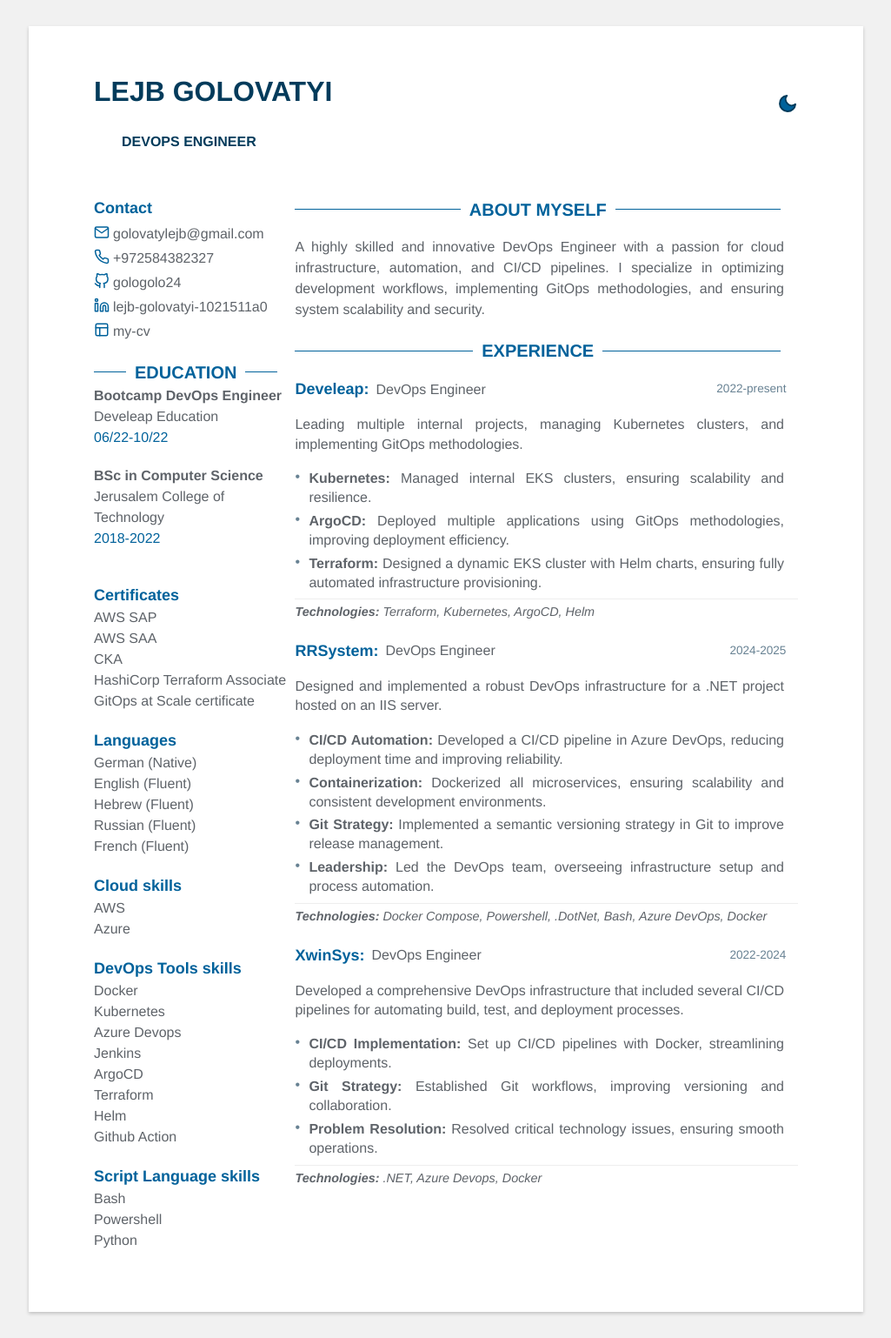
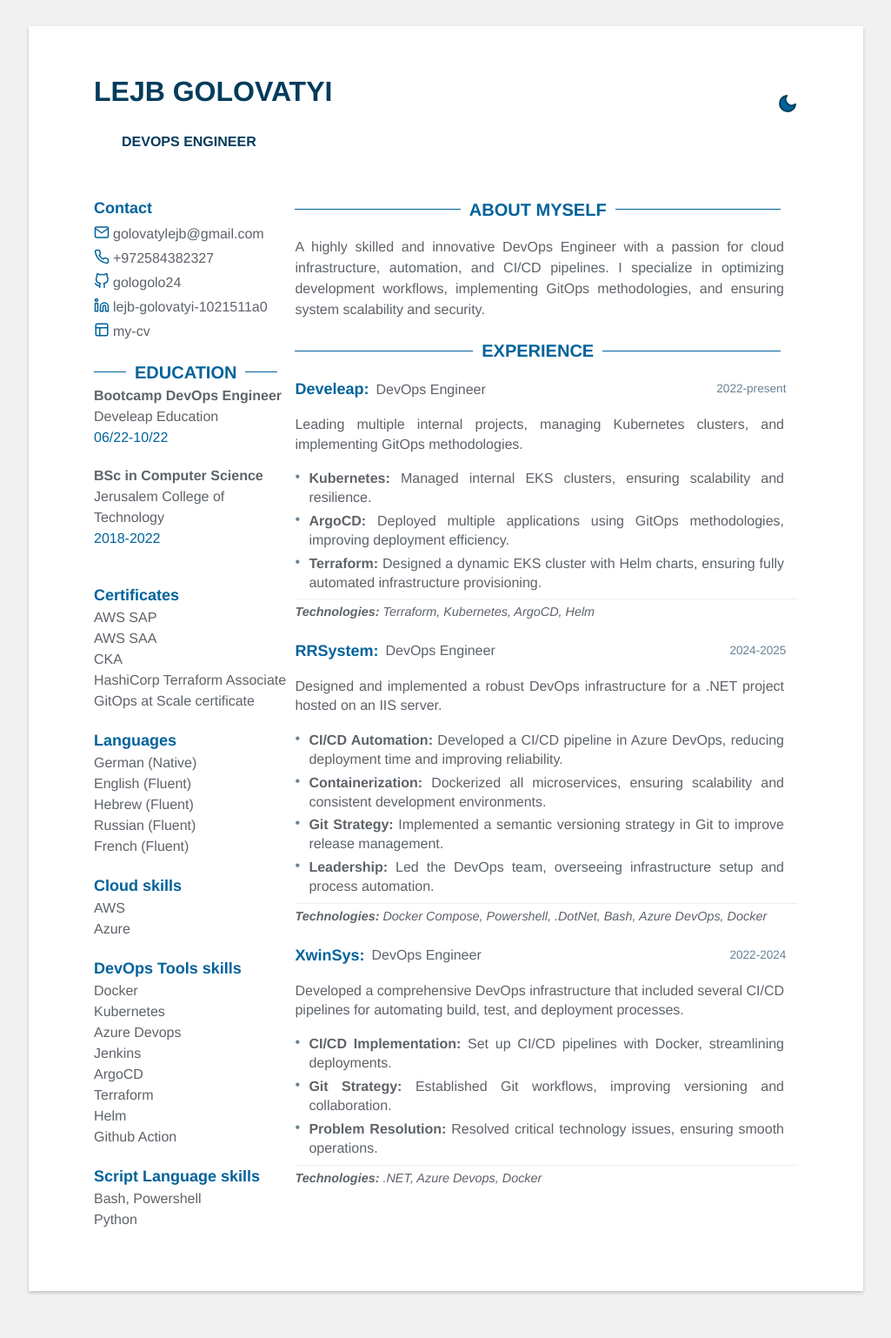
Before and after one commit to chaniheller97/my-cv, a Jekyll site: the page built from index.html, in a window 1280 px wide. Shown: the whole page at 87% size, without its empty margins (127-1152 px from the left). Built offline with Jekyll 4.4.1, drawn with Linux system fonts in a browser that asks for light colours; after the commit the page ends 1514 px from its top, so only the background shows below that.

```diff
--- a/_data/data.yml
+++ b/_data/data.yml
@@ -51,8 +51,7 @@ skills:
 
   - category: Script Language
     skill:
-      - Bash
-      - Powershell
+      - Bash, Powershell
       - Python
 
 # Profile
```
